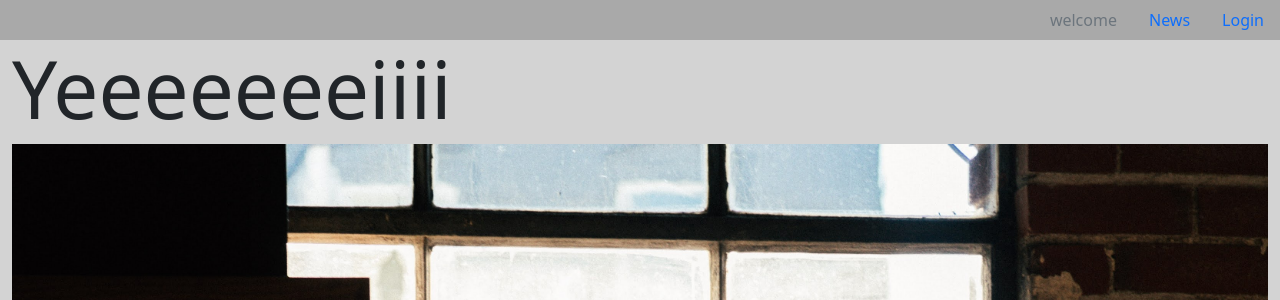
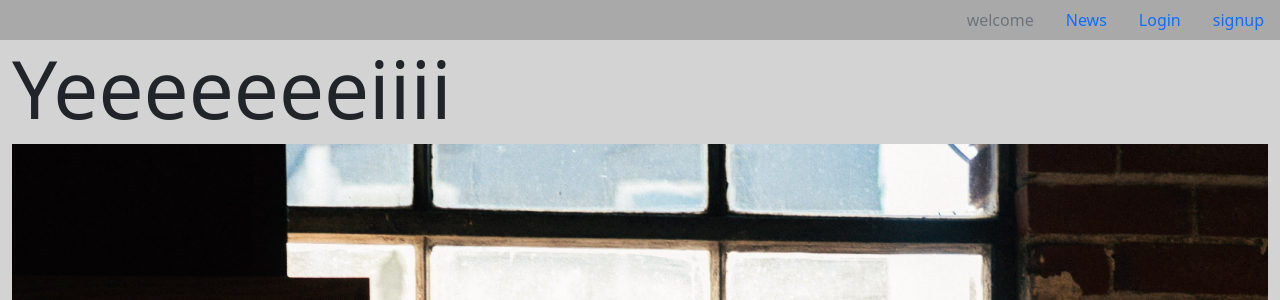
Before and after one commit to alovega/news-parser, a Symfony app: template templates/index.html.twig in a window 1280 px wide. Shown: the top 300 px of the page. Run offline with Twig, Linux system fonts and the light colour scheme; the template is opened without the code that fills it, so the values that code supplies are empty; style sheets or scripts are compiled from the project's sources; some libraries are stand-ins or nearby versions.

Commit message:
add signup

```diff
--- a/templates/base.html.twig
+++ b/templates/base.html.twig
@@ -26,6 +26,11 @@
             <li class="nav-item">
                 <a class="nav-link" href="/{{app.user ? 'logout': 'login'}}">{{app.user ? 'Logout': 'Login'}}</a>
             </li>
+            {% if not app.user %}
+                <li class="nav-item">
+                    <a class="nav-link" href="/register">signup</a>
+                </li>
+            {% endif %}
         </ul>
         <div class="container-fluid">
             {% block body %}{% endblock %}
```
